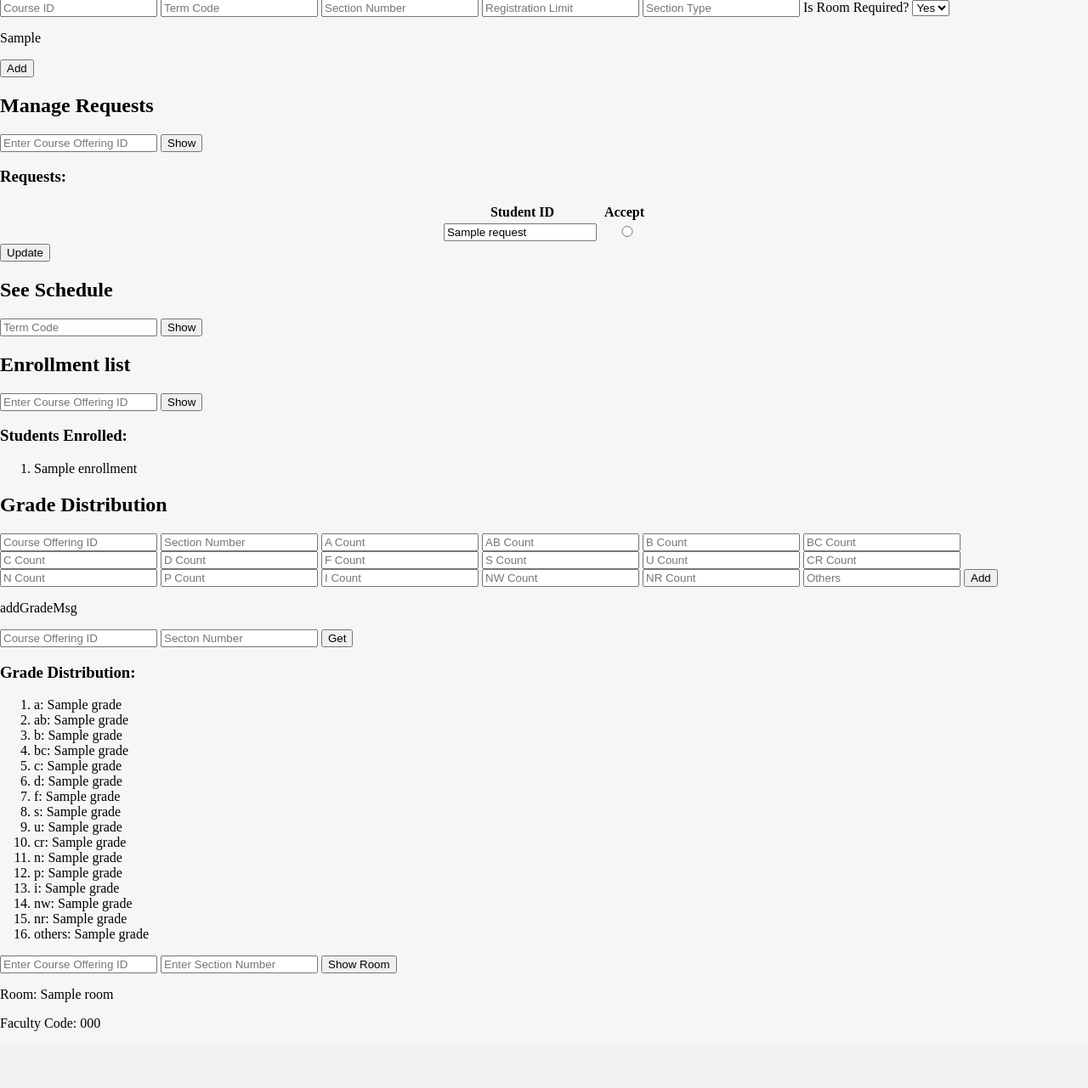
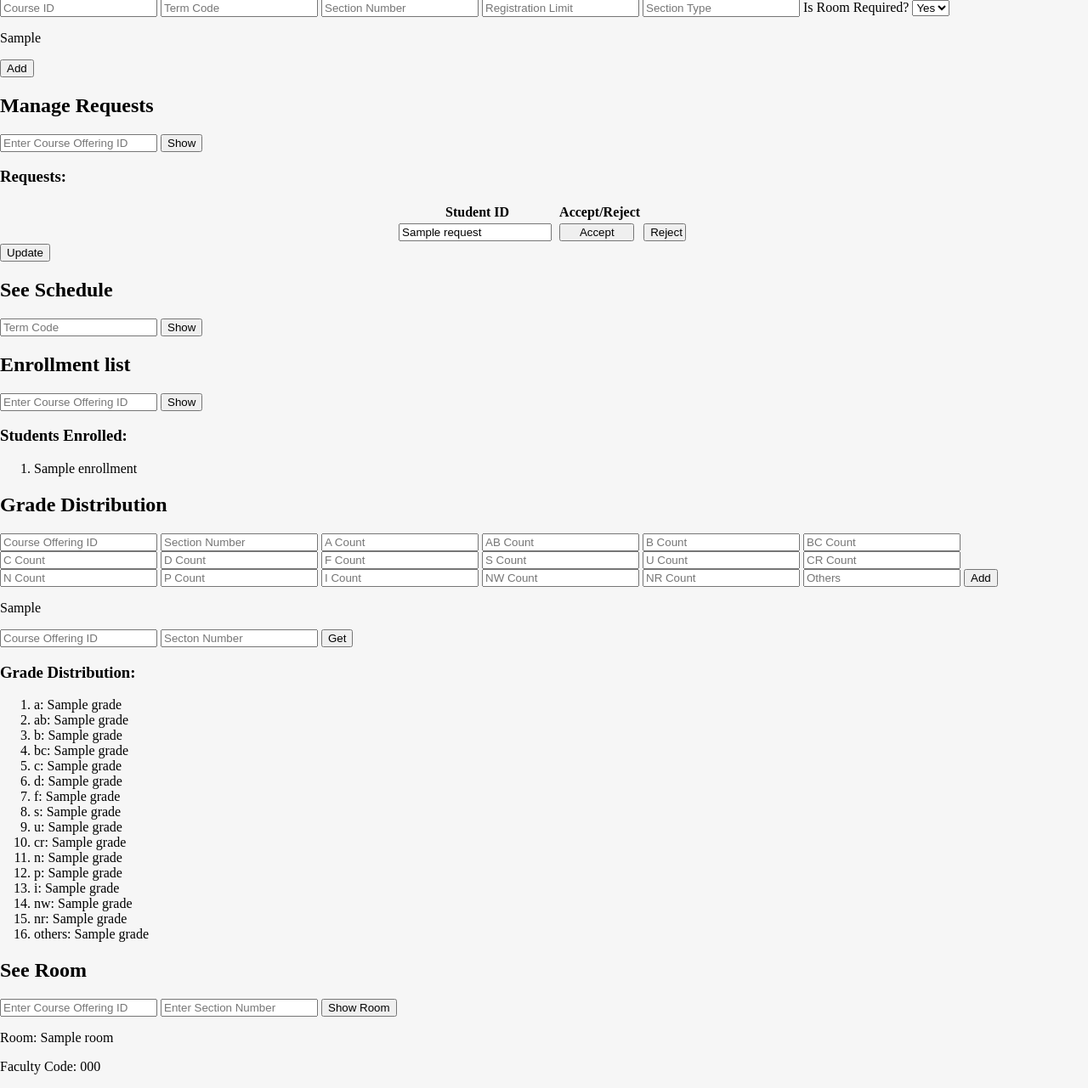
Before and after one commit to aarunishsinha/Course-Management-System, a Flask app: template templates/instructor.html in a window 1280 px wide. Shown: the part 178-1459 px from the top of the page at 85% size. Before the commit the page ends 1392 px from the top, so only its background shows below. Run offline with Flask 2, Linux system fonts and the light colour scheme; the template is opened without the code that fills it: most values are stand-ins (such as "Sample title", 1, 10 or a date in 2020); some libraries are stand-ins or nearby versions.

Commit message:
Edited Intstructor handl erequests to handle requests one at a time. Aarunish yet to link it to backend.

```diff
--- a/app.py
+++ b/app.py
@@ -21,6 +21,7 @@ app = Flask(__name__)
 # app.config['TMP'] = './tmp/'
 currentStudentLoginId = ""  # the student who is currently logged in
 currentProfLoginId = ""     # # the instructor who is currently logged in
+COID =""
 
 @app.route("/")  #main webpage rendering
 def main():
@@ -30,7 +31,7 @@ def main():
 def inst():
     global currentProfLoginId
     currentProfLoginId = request.form.get("ProfID")
-    return render_template("instructor.html",currentProfLoginId = currentProfLoginId,AddCourseMsg="", requests = [], enrollment = [],addGradeMsg = addGradeMsg, grades = [], room = "", facultyCode = "")
+    return render_template("instructor.html",currentProfLoginId = currentProfLoginId,AddCourseMsg="", requests = [], enrollment = [],addGradeMsg = "", grades = [], room = "", facultyCode = "")
 
 @app.route("/instructorScreen/AddCourse", methods = ["POST"])
 def instAC():
@@ -50,35 +51,47 @@ def instAC():
     except Exception as e:
         print (e)
 
-    return render_template("instructor.html",currentProfLoginId = currentProfLoginId,AddCourseMsg="", requests = [], enrollment = [],addGradeMsg = addGradeMsg, grades = [], room = "", facultyCode = "")
+    return render_template("instructor.html",currentProfLoginId = currentProfLoginId,AddCourseMsg="", requests = [], enrollment = [],addGradeMsg = "", grades = [], room = "", facultyCode = "")
 
 @app.route("/instructorScreen/Requests", methods = ["POST"])
 def instRequests():
     # See what is to be done with AddCourseMsg
     global currentProfLoginId
+    global COID
     COID = request.form.get("COID")
-    # requests = [123,1231,13,144]
+    requests = [(0,123),(0,1231),(0,13),(0,144)]
+
 
     # requests = EXECUTE DATABASE QUERY HERE
-    try:
-        query="SELECT * from get_pending_requests('%s');" % (str(COID))
-        cur.execute(query)
-        requests = cur.fetchall()
-    except Exception as e:
-        print (e)
+    # try:
+    #     query="SELECT * from get_pending_requests('%s');" % (str(COID))
+    #     cur.execute(query)
+    #     requests = cur.fetchall()
+    # except Exception as e:
+    #     print (e)
 
-    return render_template("instructor.html",currentProfLoginId = currentProfLoginId,AddCourseMsg="", requests = requests, enrollment = [],addGradeMsg = addGradeMsg, grades = [], room = "", facultyCode = "")
+    return render_template("instructor.html",currentProfLoginId = currentProfLoginId,AddCourseMsg="", requests = requests, enrollment = [],addGradeMsg = "", grades = [], room = "", facultyCode = "")
 
 @app.route("/instructorScreen/ProcessRequests", methods = ["POST"])
 def instProcessRequests():
     # See what is to be done with AddCourseMsg
     global currentProfLoginId
-    COID = request.form.get("COID")
+    global COID
+    studentID = request.form.get("studentID")
     requests = []
+    if request.form.get('Accept') == 'Accept':
+        a  = 2 # dummy line
+        # execute accept query and update variable requests with the remaiinign requests
+    else:
+        a  = 2 # dummy line
+        # execute reject query and updaten requetss with the remonaing requests
 
     # requests = EXECUTE DATABASE QUERY HERE
 
-    return render_template("instructor.html",currentProfLoginId = currentProfLoginId,AddCourseMsg="", requests = [], enrollment = [],addGradeMsg = addGradeMsg, grades = [], room = "", facultyCode = "")
+    return render_template("instructor.html",currentProfLoginId = currentProfLoginId,AddCourseMsg="", requests = requests, enrollment = [],addGradeMsg = "", grades = [], room = "", facultyCode = "")
+
+
+
 
 @app.route("/instructorScreen/Schedule", methods = ["POST"])
 def instSchedule():
@@ -112,7 +125,7 @@ def instEnrollments():
     except Exception as e:
         print (e)
 
-    return render_template("instructor.html",currentProfLoginId = currentProfLoginId,AddCourseMsg="", requests = [], enrollment = enrollment,addGradeMsg = addGradeMsg, grades = [], room = "", facultyCode = "")
+    return render_template("instructor.html",currentProfLoginId = currentProfLoginId,AddCourseMsg="", requests = [], enrollment = enrollment,addGradeMsg = "", grades = [], room = "", facultyCode = "")
 
 
 @app.route("/instructorScreen/addGradeDistribution", methods = ["POST"])
@@ -148,7 +161,7 @@ def instGetGD():
     global currentProfLoginId
     grades = []
     # grades = EXECUTE DATABASE QUERY HERE
-    return render_template("instructor.html",currentProfLoginId = currentProfLoginId,AddCourseMsg="", requests = [], enrollment = enrollment,addGradeMsg = addGradeMsg, grades = grades, room = "", facultyCode = "")
+    return render_template("instructor.html",currentProfLoginId = currentProfLoginId,AddCourseMsg="", requests = [], enrollment = enrollment,addGradeMsg = "", grades = grades, room = "", facultyCode = "")
 
 @app.route("/instructorScreen/room", methods = ["POST"])
 def instRoom():
@@ -157,7 +170,7 @@ def instRoom():
     # output = EXECUTE DATABASE QUERY HERE
     room = output[0][0]
     facultyCode = output[0][1]
-    return render_template("instructor.html",currentProfLoginId = currentProfLoginId,AddCourseMsg="", requests = [], enrollment = enrollment,addGradeMsg = addGradeMsg, grades = grades, room = room, facultyCode = facultyCode)
+    return render_template("instructor.html",currentProfLoginId = currentProfLoginId,AddCourseMsg="", requests = [], enrollment = enrollment,addGradeMsg = "", grades = grades, room = room, facultyCode = facultyCode)
 
 
 
--- a/templates/instructor.html
+++ b/templates/instructor.html
@@ -30,19 +30,22 @@
   </form>
   {% if requests|length > 0 %}
     <h3>Requests:</h3>
-    <form class="" action="/instructorScreen/ProcessRequests" method="post">
+
       <table>
-        <th>Student ID</th><th>Accept</th>
+        <th>Student ID</th><th>Accept/Reject</th>
         {% for i in range(requests|length) %}
           <tr>
+            <form class="" action="/instructorScreen/ProcessRequests" method="post">
             <td><input type="text" name="studentID" value="{{requests[i][1]}}" readonly></td>
             <!-- Remove radio buttons or change the class. Prefer submit buttons -->
-            <td><input type="radio" name="Accept" value="True"></td>
+            <td><input type="submit" name="Accept" value="Accept"></td>
+            <td><input type="submit" name="Accept" value="Reject"></td>
+              </form>
           </tr>
         {% endfor %}
       </table>
       <input type="Submit" name="Submit" value="Update">
-    </form>
+
   {% endif %}
 </div>
 
@@ -95,7 +98,7 @@
     <input type="number" name="nr" placeholder="NR Count">
     <input type="number" name="others" placeholder="Others">
     <input type="submit" name="submit" value="Add">
-    <p>addGradeMsg</p>
+    <p>{{addGradeMsg}}</p>
   </form>
 
   <form class="" action="/instructorScreen/getGradeDistribution" method="post">
@@ -130,6 +133,7 @@
 </div>
 
 <div class="InstructorBoxes room">
+  <h2>See Room</h2>
   <form class="" action="/instructorScreen/room" method="post">
     <input type="text" name="COID" placeholder="Enter Course Offering ID">
     <input type="number" name="SN" placeholder="Enter Section Number">
```
Also changed, not shown: create_tables.sql (+9 -9 lines).
